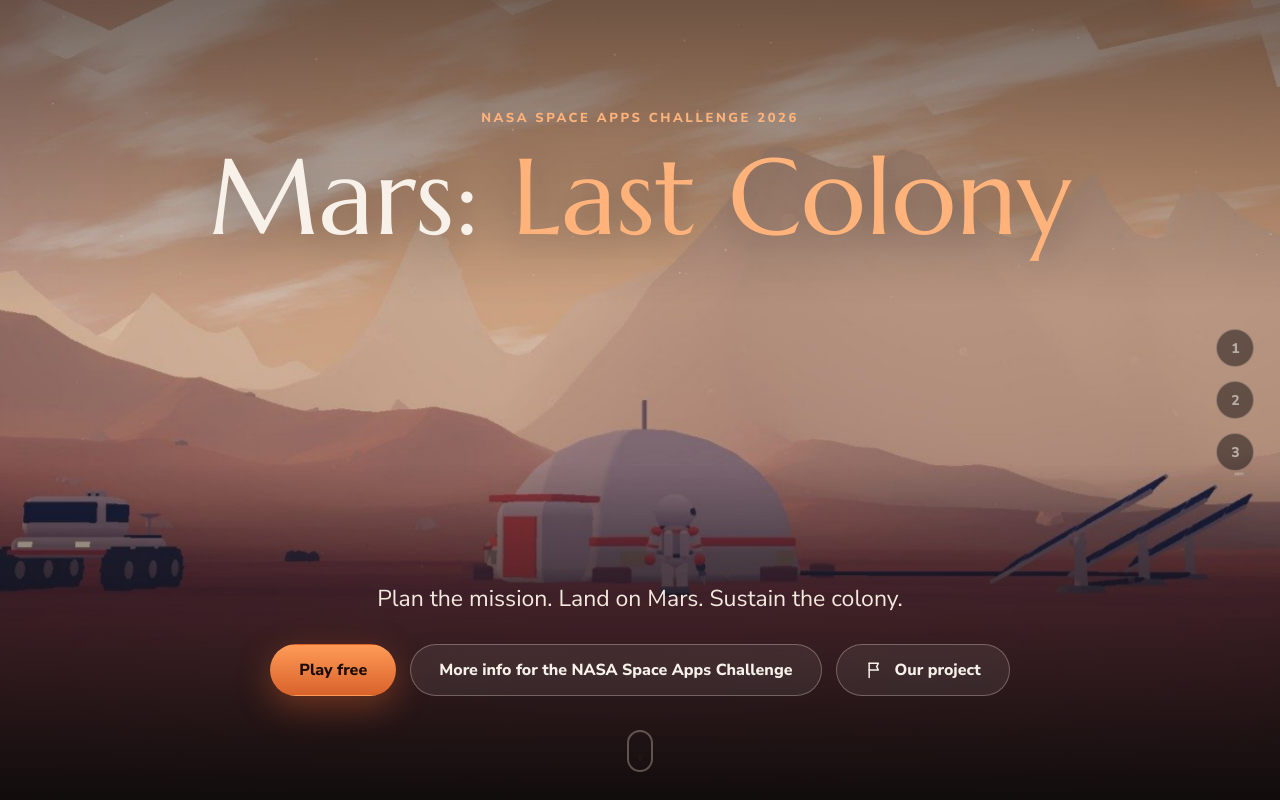
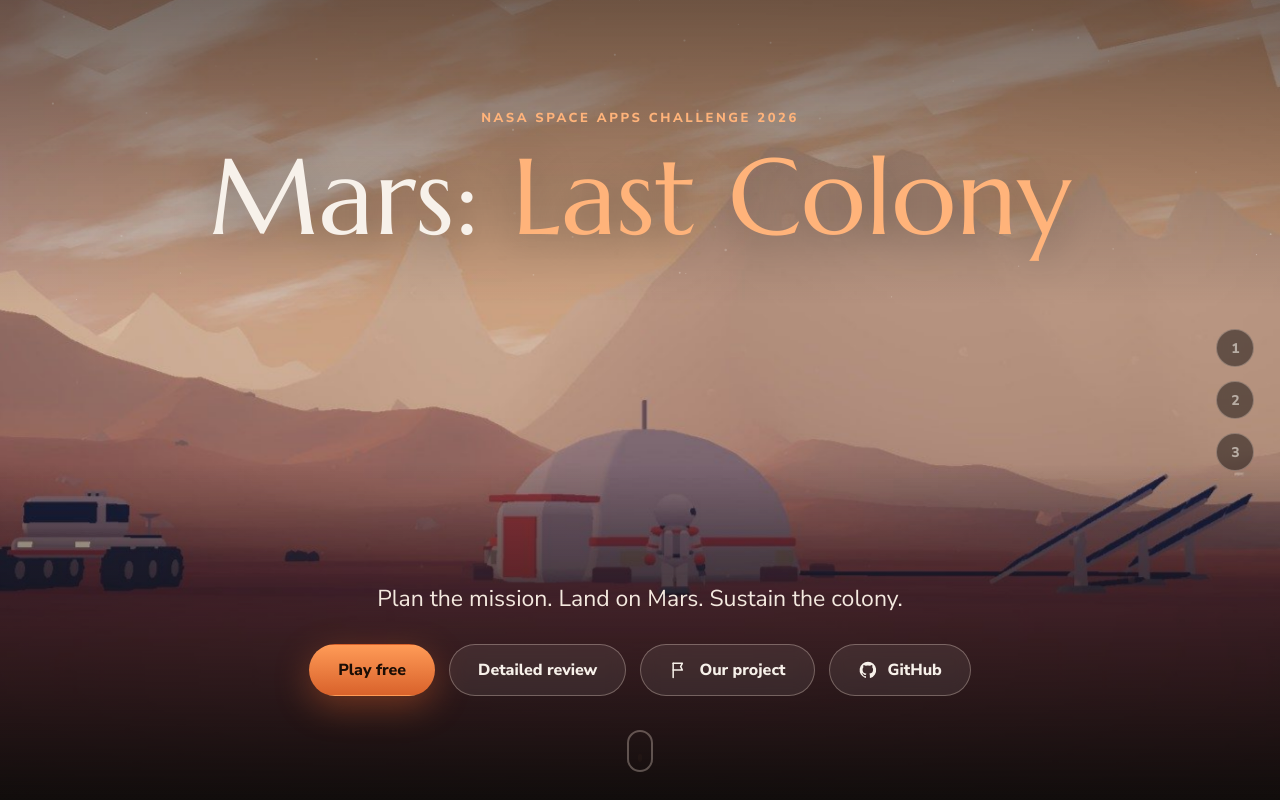
Before and after one commit to PhytosGuy/mars-game, a plain HTML site: page NAA/index.html in a window 1280 px wide. Shown: the top 800 px of the page. Drawn offline with Linux system fonts and the light colour scheme.

Commit message:
/NAA: GitHub buttons in the opening section and top bar, "Detailed review" label
Co-Authored-By: Claude Opus 5.5 <noreply@anthropic.com>

```diff
--- a/NAA/index.html
+++ b/NAA/index.html
@@ -20,7 +20,7 @@
 
 <header id="nav">
   <a class="brand" href="#top"><span class="planet" aria-hidden="true"></span>Mars: Last Colony</a>
-  <a class="btn small primary" href="https://mars-last-colony.vercel.app" target="_blank" rel="noopener">Play</a>
+  <div class="navbtns"><a class="btn small ghost gh" href="https://github.com/PhytosGuy/mars-game" target="_blank" rel="noopener" aria-label="Source code on GitHub"><svg viewBox="0 0 24 24" aria-hidden="true"><path d="M12 2a10 10 0 0 0-3.2 19.5c.5.1.7-.2.7-.5v-1.7c-2.8.6-3.4-1.3-3.4-1.3-.4-1.2-1.1-1.5-1.1-1.5-.9-.6.1-.6.1-.6 1 .1 1.5 1 1.5 1 .9 1.5 2.3 1.1 2.9.8.1-.6.3-1.1.6-1.3-2.2-.3-4.6-1.1-4.6-5 0-1.1.4-2 1-2.7-.1-.3-.4-1.3.1-2.7 0 0 .8-.3 2.7 1a9.4 9.4 0 0 1 5 0c1.9-1.3 2.7-1 2.7-1 .5 1.4.2 2.4.1 2.7.6.7 1 1.6 1 2.7 0 3.9-2.4 4.7-4.6 5 .4.3.7.9.7 1.9V21c0 .3.2.6.7.5A10 10 0 0 0 12 2z"/></svg><span>GitHub</span></a><a class="btn small primary" href="https://mars-last-colony.vercel.app" target="_blank" rel="noopener">Play</a></div>
 </header>
 
 <!-- side progress through the three stages -->
@@ -44,8 +44,9 @@
       <p class="tag fade d2">Plan the mission. Land on Mars. Sustain the colony.</p>
       <div class="cta center fade d3">
         <a class="btn primary" href="https://mars-last-colony.vercel.app" target="_blank" rel="noopener">Play free</a>
-        <a class="btn ghost" href="/NAA/spaceapps/">More info for the NASA Space Apps Challenge</a>
+        <a class="btn ghost" href="/NAA/spaceapps/">Detailed review</a>
         <a class="btn ghost ico" href="https://www.spaceappschallenge.org/2026/find-a-team/naa/?tab=project" target="_blank" rel="noopener"><svg viewBox="0 0 24 24" aria-hidden="true"><path d="M5 21V4"/><path d="M5 4h11l-2 4 2 4H5"/></svg>Our project</a>
+        <a class="btn ghost gh" href="https://github.com/PhytosGuy/mars-game" target="_blank" rel="noopener"><svg viewBox="0 0 24 24" aria-hidden="true"><path d="M12 2a10 10 0 0 0-3.2 19.5c.5.1.7-.2.7-.5v-1.7c-2.8.6-3.4-1.3-3.4-1.3-.4-1.2-1.1-1.5-1.1-1.5-.9-.6.1-.6.1-.6 1 .1 1.5 1 1.5 1 .9 1.5 2.3 1.1 2.9.8.1-.6.3-1.1.6-1.3-2.2-.3-4.6-1.1-4.6-5 0-1.1.4-2 1-2.7-.1-.3-.4-1.3.1-2.7 0 0 .8-.3 2.7 1a9.4 9.4 0 0 1 5 0c1.9-1.3 2.7-1 2.7-1 .5 1.4.2 2.4.1 2.7.6.7 1 1.6 1 2.7 0 3.9-2.4 4.7-4.6 5 .4.3.7.9.7 1.9V21c0 .3.2.6.7.5A10 10 0 0 0 12 2z"/></svg>GitHub</a>
       </div>
     </div>
   </div>
@@ -165,7 +166,7 @@
     </div>
     <div class="cta center fade d2">
       <a class="btn primary" href="https://www.spaceappschallenge.org/2026/challenges/space-mission-design-game/" target="_blank" rel="noopener">View the challenge</a>
-      <a class="btn ghost" href="/NAA/spaceapps/">More info for the NASA Space Apps Challenge</a>
+      <a class="btn ghost" href="/NAA/spaceapps/">Detailed review</a>
       <a class="btn ghost ico" href="https://www.spaceappschallenge.org/2026/find-a-team/naa/?tab=project" target="_blank" rel="noopener"><svg viewBox="0 0 24 24" aria-hidden="true"><path d="M5 21V4"/><path d="M5 4h11l-2 4 2 4H5"/></svg>Our project</a>
       <a class="btn ghost" href="/NAA/sources/"><svg viewBox="0 0 24 24" aria-hidden="true"><path d="M4 5h11a3 3 0 0 1 3 3v11H7a3 3 0 0 1-3-3z"/><path d="M8 9h6M8 13h6"/></svg>Sources</a>
     </div>
--- a/NAA/style.css
+++ b/NAA/style.css
@@ -28,6 +28,10 @@ em{font-style:normal;color:var(--gold)}
 .btn{display:inline-flex;align-items:center;justify-content:center;gap:10px;padding:15px 28px;border-radius:999px;font:800 16px/1 var(--fb);text-decoration:none;color:var(--text);
   border:1px solid var(--line2);transition:transform .3s var(--ease),box-shadow .3s,background .3s,border-color .3s}
 .btn svg{width:20px;height:20px;fill:currentColor}
+.navbtns{display:flex;align-items:center;gap:8px}
+.btn.gh svg{fill:currentColor!important;stroke:none!important}
+.btn.small svg{width:16px;height:16px}
+@media (max-width:520px){#nav .gh span{display:none}#nav .gh{padding:9px 11px}}
 .btn.ico svg,.apps .btn svg{fill:none;stroke:currentColor;stroke-width:1.8;stroke-linecap:round;stroke-linejoin:round}
 .btn:hover{transform:translateY(-2px)}
 .btn.primary{background:linear-gradient(180deg,#ff9b57,var(--accent2));border-color:transparent;color:#1b0d05;box-shadow:0 10px 34px rgba(217,98,43,.4)}
```
Also changed, not shown: NAA/sources/index.html (+1 -1 lines), NAA/spaceapps/index.html (+1 -1 lines).
